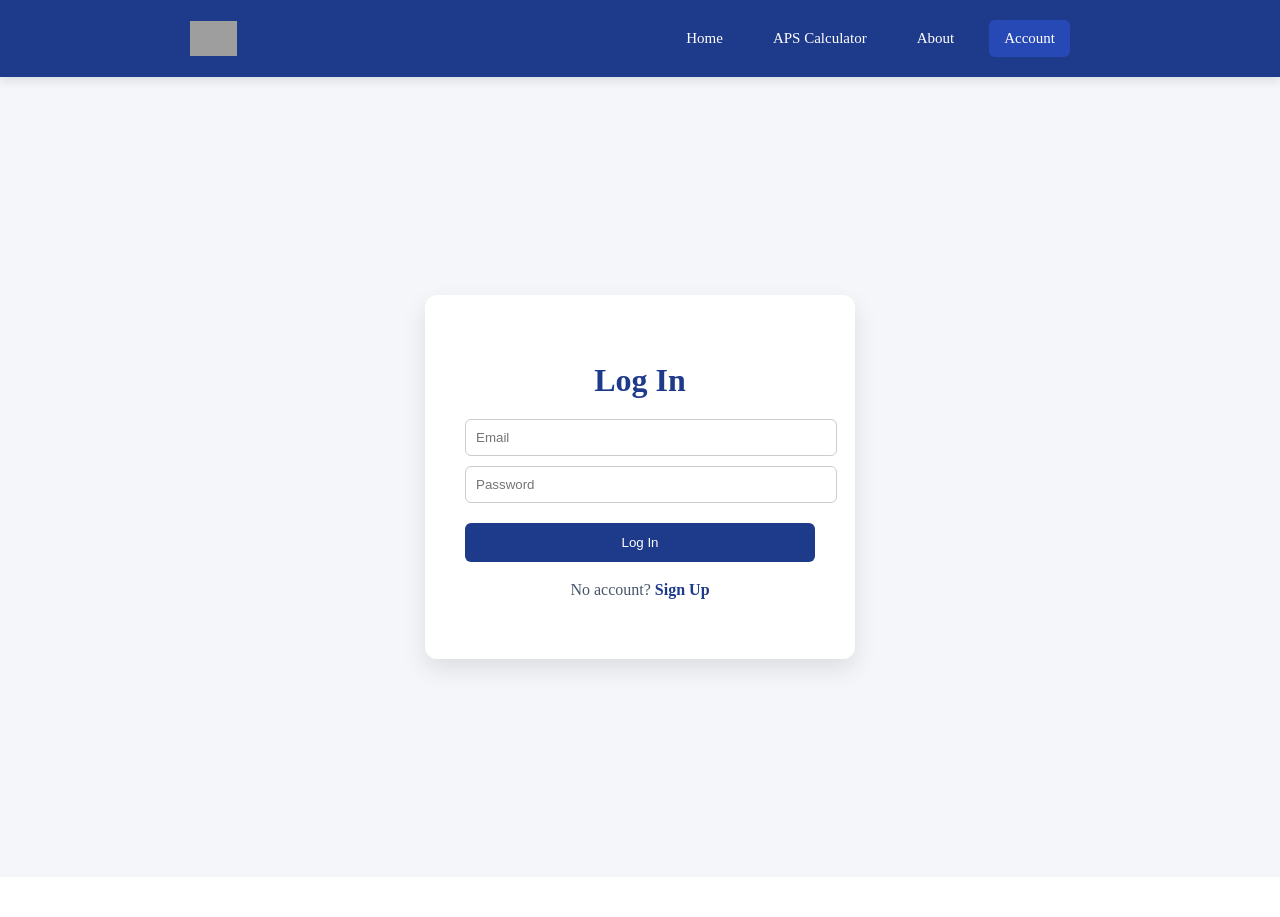
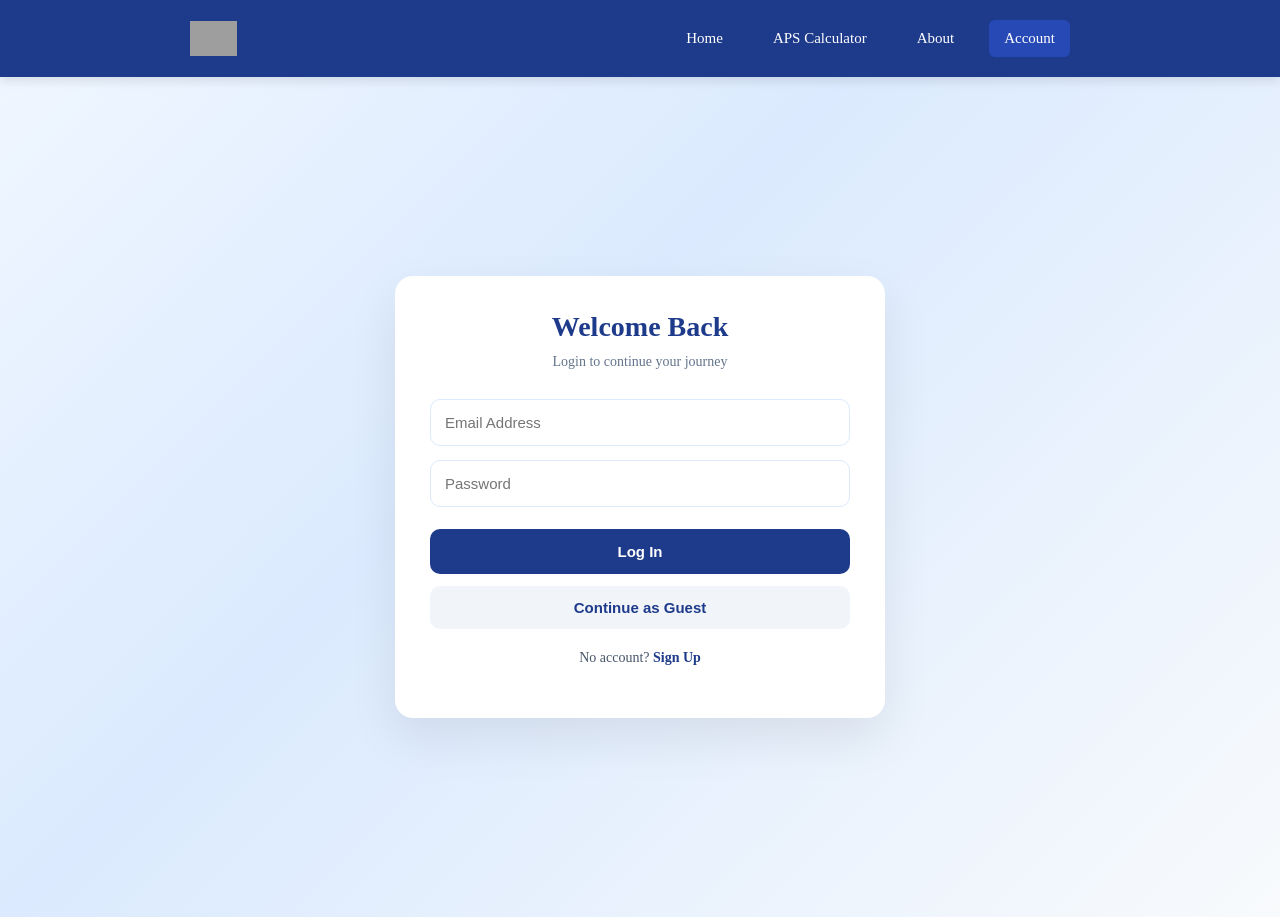
Before and after one commit to mindlos777/matric-pathway-rework, a React (Create React App) app: page /account in a window 1280 px wide. Before the commit the page ends 877 px from the top, so only its background shows below. Built offline with nearby package versions, Linux system fonts and the light colour scheme; no server answers; grey boxes are pictures that could not be loaded.

Commit message:
auth file intergrating firebase

```diff
--- a/package.json
+++ b/package.json
@@ -9,7 +9,7 @@
     "react": "^19.0.0",
     "react-dom": "^19.0.0",
     "react-router-dom": "7.12.0",
-    "react-scripts": "^5.0.0"
+    "react-scripts": "^5.0.1"
   },
   "devDependencies": {
     "@types/react": "19.0.0",
--- a/src/AccountPage.js
+++ b/src/AccountPage.js
@@ -4,39 +4,74 @@ import { useNavigate } from "react-router-dom";
 
 export const AccountPage = () => {
   const [isLogin, setIsLogin] = useState(true);
+
   const [fullName, setFullName] = useState("");
   const [email, setEmail] = useState("");
   const [password, setPassword] = useState("");
 
-  const { login } = useAuth();
+  const [loading, setLoading] = useState(false);
+  const [error, setError] = useState("");
+
+  const { login, signup } = useAuth();
   const navigate = useNavigate();
 
-  const handleSubmit = (e) => {
+  const handleSubmit = async (e) => {
     e.preventDefault();
+    setError("");
 
-    if (isLogin) {
-      // 🔐 LOGIN FLOW → GO TO DASHBOARD
-      const success = login(email, password);
-      if (success) navigate("/dashboard");
-    } else {
-      // 📝 SIGN UP FLOW → SWITCH TO LOGIN FORM
-      alert("Account created successfully! Please log in.");
-      setIsLogin(true);
-      setFullName("");
-      setEmail("");
-      setPassword("");
+    try {
+      setLoading(true);
+
+      if (isLogin) {
+        // LOGIN
+        await login(email, password);
+        navigate("/dashboard");
+      } else {
+        // SIGNUP
+        await signup(email, password, fullName);
+
+        alert("Account created successfully. You are now logged in.");
+        navigate("/dashboard");
+      }
+    } catch (err) {
+      setError(getFirebaseMessage(err.code));
+    } finally {
+      setLoading(false);
+    }
+  };
+
+  const handleGuestLogin = async () => {
+    try {
+      setLoading(true);
+      await login("guest@test.com", "123456");
+      navigate("/dashboard");
+    } catch {
+      setError("Guest account not found. Create one in Firebase first.");
+    } finally {
+      setLoading(false);
     }
   };
 
   return (
     <div style={styles.page}>
       <div style={styles.card}>
-        <h2>{isLogin ? "Log In" : "Sign Up"}</h2>
+        <h2 style={styles.title}>
+          {isLogin ? "Welcome Back" : "Create Account"}
+        </h2>
+
+        <p style={styles.subtitle}>
+          {isLogin
+            ? "Login to continue your journey"
+            : "Start planning your future today"}
+        </p>
+
+        {error && <div style={styles.error}>{error}</div>}
 
         <form onSubmit={handleSubmit}>
           {!isLogin && (
             <input
               style={styles.input}
+              type="text"
               placeholder="Full Name"
               value={fullName}
               onChange={(e) => setFullName(e.target.value)}
@@ -46,7 +81,8 @@ export const AccountPage = () => {
 
           <input
             style={styles.input}
-            placeholder="Email"
+            type="email"
+            placeholder="Email Address"
             value={email}
             onChange={(e) => setEmail(e.target.value)}
             required
@@ -61,14 +97,28 @@ export const AccountPage = () => {
             required
           />
 
-          <button type="submit" style={styles.primaryBtn}>
-            {isLogin ? "Log In" : "Create Account"}
+          <button type="submit" style={styles.primaryBtn} disabled={loading}>
+            {loading ? "Please wait..." : isLogin ? "Log In" : "Create Account"}
           </button>
         </form>
 
+        <button
+          style={styles.secondaryBtn}
+          onClick={handleGuestLogin}
+          disabled={loading}
+        >
+          Continue as Guest
+        </button>
+
         <p style={styles.toggle}>
           {isLogin ? "No account?" : "Already have an account?"}{" "}
-          <span onClick={() => setIsLogin(!isLogin)} style={styles.link}>
+          <span
+            onClick={() => {
+              setIsLogin(!isLogin);
+              setError("");
+            }}
+            style={styles.link}
+          >
             {isLogin ? "Sign Up" : "Log In"}
           </span>
         </p>
@@ -77,39 +127,116 @@ export const AccountPage = () => {
   );
 };
 
+/* FIREBASE ERROR HANDLER */
+function getFirebaseMessage(code) {
+  switch (code) {
+    case "auth/user-not-found":
+      return "No account found.";
+    case "auth/wrong-password":
+      return "Incorrect password.";
+    case "auth/email-already-in-use":
+      return "Email already in use.";
+    case "auth/weak-password":
+      return "Password must be at least 6 characters.";
+    case "auth/invalid-email":
+      return "Invalid email address.";
+    default:
+      return "Something went wrong. Try again.";
+  }
+}
+
 const styles = {
   page: {
     minHeight: "100vh",
     display: "flex",
     justifyContent: "center",
     alignItems: "center",
-    background: "#f4f6f9",
+    background:
+      "linear-gradient(135deg, #eff6ff 0%, #dbeafe 40%, #f8fafc 100%)",
+    padding: 20,
   },
+
   card: {
     background: "white",
-    padding: 40,
-    width: 350,
-    borderRadius: 12,
-    boxShadow: "0 10px 25px rgba(0,0,0,0.1)",
+    width: "100%",
+    maxWidth: 420,
+    padding: 35,
+    borderRadius: 18,
+    boxShadow: "0 20px 50px rgba(0,0,0,0.08)",
+  },
+
+  title: {
+    margin: 0,
+    fontSize: 28,
+    color: "#1e3a8a",
     textAlign: "center",
   },
+
+  subtitle: {
+    textAlign: "center",
+    color: "#64748b",
+    marginBottom: 25,
+    marginTop: 8,
+    fontSize: 14,
+  },
+
   input: {
     width: "100%",
-    padding: 10,
-    marginBottom: 10,
-    borderRadius: 6,
-    border: "1px solid #ccc",
+    padding: "14px",
+    marginBottom: 14,
+    borderRadius: 10,
+    border: "1px solid #dbeafe",
+    fontSize: 15,
+    outline: "none",
+    boxSizing: "border-box",
   },
+
   primaryBtn: {
     width: "100%",
-    padding: 12,
+    padding: 14,
     background: "#1e3a8a",
     color: "white",
     border: "none",
-    borderRadius: 6,
+    borderRadius: 10,
     cursor: "pointer",
-    marginTop: 10,
+    fontWeight: "bold",
+    marginTop: 8,
+    fontSize: 15,
   },
-  toggle: { marginTop: 15 },
-  link: { color: "#1e3a8a", cursor: "pointer", fontWeight: "bold" },
+
+  secondaryBtn: {
+    width: "100%",
+    padding: 13,
+    background: "#f1f5f9",
+    color: "#1e3a8a",
+    border: "none",
+    borderRadius: 10,
+    cursor: "pointer",
+    fontWeight: "bold",
+    marginTop: 12,
+    fontSize: 15,
+  },
+
+  toggle: {
+    textAlign: "center",
+    marginTop: 18,
+    fontSize: 14,
+    color: "#475569",
+  },
+
+  link: {
+    color: "#1e3a8a",
+    cursor: "pointer",
+    fontWeight: "bold",
+  },
+
+  error: {
+    background: "#fee2e2",
+    color: "#b91c1c",
+    padding: 12,
+    borderRadius: 10,
+    marginBottom: 15,
+    fontSize: 14,
+    textAlign: "center",
+  },
 };
--- a/src/App.js
+++ b/src/App.js
@@ -15,7 +15,6 @@ import { Bursaries } from "./Bursaries";
 import { ProfilePage } from "./Profile";
 import { ApplicationStatusTracker } from "./ApplicationStatusTracker";
 import { ApplicationTrackerProvider } from "./ApplicationTrackerContext";
-
 import { AIChatWidget } from "./components/AIChatWidget";
 
 function App() {
--- a/src/auth/auth.js
+++ b/src/auth/auth.js
@@ -1,5 +1,16 @@
-import React, { createContext, useContext, useState, useEffect } from "react";
+import React, { createContext, useContext, useEffect, useState } from "react";
 import { universities } from "../data/Universities";
+
+import { auth, db } from "../auth/firebase";
+
+import {
+  signInWithEmailAndPassword,
+  createUserWithEmailAndPassword,
+  signOut,
+  onAuthStateChanged,
+} from "firebase/auth";
+
+import { doc, getDoc, setDoc } from "firebase/firestore";
 
 const AuthContext = createContext();
 
@@ -8,57 +19,101 @@ export const AuthProvider = ({ children }) => {
   const [apsScore, setApsScore] = useState(null);
   const [subjects, setSubjects] = useState([]);
   const [qualifiedUniversities, setQualifiedUniversities] = useState([]);
+  const [loading, setLoading] = useState(true);
 
-  const login = (email, password) => {
-    if (email && password) {
-      const newUser = { email };
-      setUser(newUser);
-      localStorage.setItem("user", JSON.stringify(newUser));
-      return true;
-    }
-    return false;
+  /* LOGIN */
+  const login = async (email, password) => {
+    await signInWithEmailAndPassword(auth, email, password);
   };
 
-  const logout = () => {
-    setUser(null);
-    localStorage.removeItem("user");
+  /* SIGNUP */
+  const signup = async (email, password, fullName) => {
+    const result = await createUserWithEmailAndPassword(auth, email, password);
+
+    await setDoc(doc(db, "users", result.user.uid), {
+      uid: result.user.uid,
+      fullName,
+      email,
+      createdAt: new Date(),
+    });
+  };
+
+  /* LOGOUT */
+  const logout = async () => {
+    await signOut(auth);
     setApsScore(null);
     setSubjects([]);
     setQualifiedUniversities([]);
   };
 
-  // 🔥 AUTO RECALCULATE ELIGIBILITY WHEN APS CHANGES
+  /* WATCH LOGIN STATE */
+  useEffect(() => {
+    const unsub = onAuthStateChanged(auth, async (currentUser) => {
+      if (currentUser) {
+        setUser(currentUser);
+
+        const snap = await getDoc(doc(db, "users", currentUser.uid));
+
+        if (snap.exists()) {
+          const data = snap.data();
+
+          setApsScore(data.apsScore || null);
+          setSubjects(data.subjects || []);
+        }
+      } else {
+        setUser(null);
+      }
+
+      setLoading(false);
+    });
+
+    return unsub;
+  }, []);
+
+  /* APS Qualification Auto Update */
   useEffect(() => {
     if (apsScore !== null) {
       const eligible = universities.filter((uni) => apsScore >= uni.minAPS);
+
       setQualifiedUniversities(eligible);
     } else {
       setQualifiedUniversities([]);
     }
-  }, [apsScore]); // runs whenever APS updates
+  }, [apsScore]);
 
-  useEffect(() => {
-    const savedUser = localStorage.getItem("user");
+  /* SAVE APS TO FIREBASE */
+  const saveAPS = async (score, subs) => {
+    if (!user) return;
 
-    if (savedUser) {
-      setUser(JSON.parse(savedUser));
-    }
-  }, []);
+    setApsScore(score);
+    setSubjects(subs);
+
+    await setDoc(
+      doc(db, "users", user.uid),
+      {
+        apsScore: score,
+        subjects: subs,
+      },
+      { merge: true }
+    );
+  };
 
   return (
     <AuthContext.Provider
       value={{
         user,
         login,
+        signup,
         logout,
         apsScore,
-        setApsScore,
+        setApsScore: saveAPS,
         subjects,
         setSubjects,
         qualifiedUniversities,
+        loading,
       }}
     >
-      {children}
+      {!loading && children}
     </AuthContext.Provider>
   );
 };
--- a/src/auth/firebase.js
+++ b/src/auth/firebase.js
@@ -1,6 +1,7 @@
 import { initializeApp } from "firebase/app";
 import { getAuth } from "firebase/auth";
 import { getFirestore } from "firebase/firestore";
+import { getAnalytics } from "firebase/analytics";
 // TODO: Add SDKs for Firebase products that you want to use
 // https://firebase.google.com/docs/web/setup#available-libraries
 
```
Also changed, not shown: 1 other file (tests, documents, lock files or other folders).
